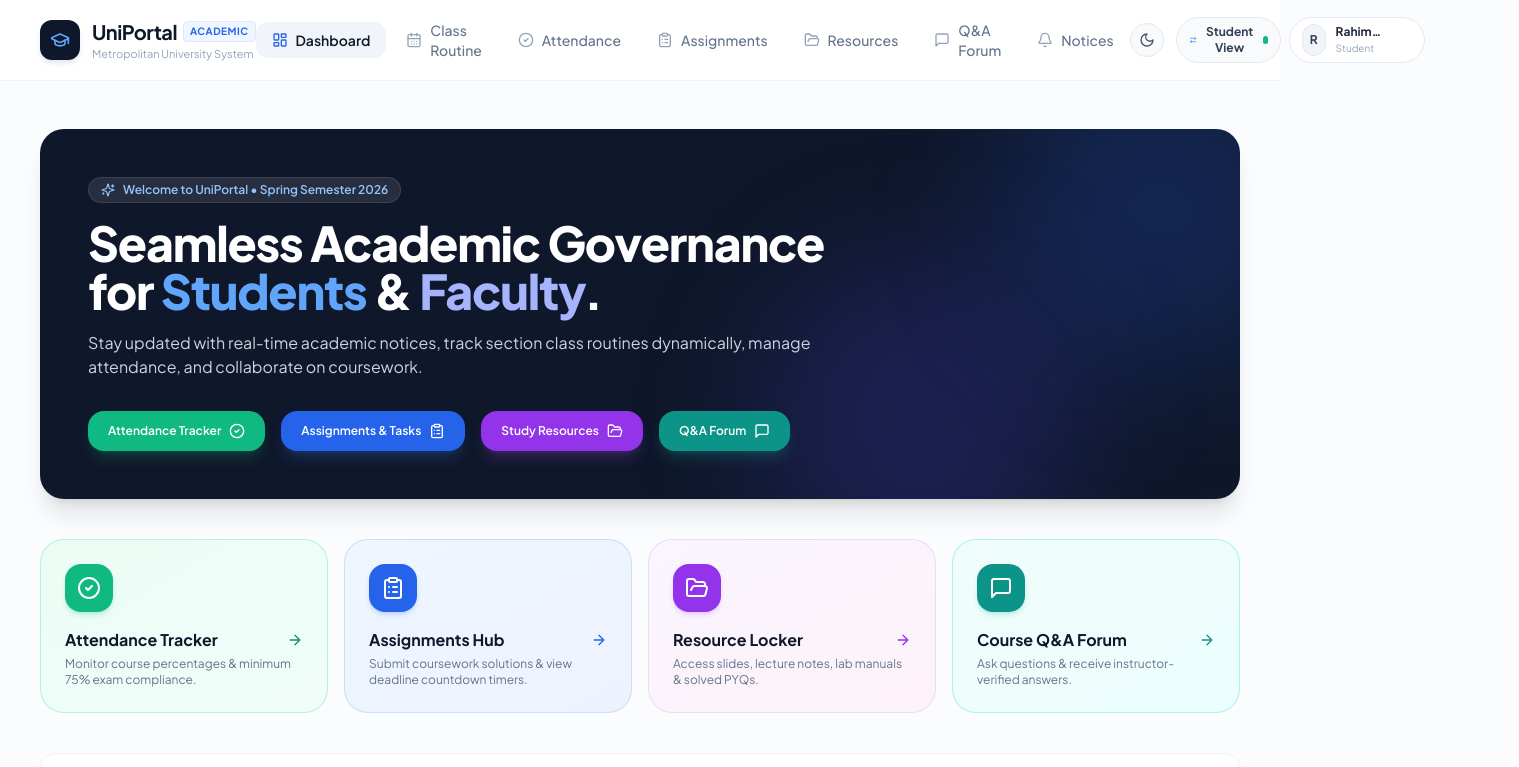
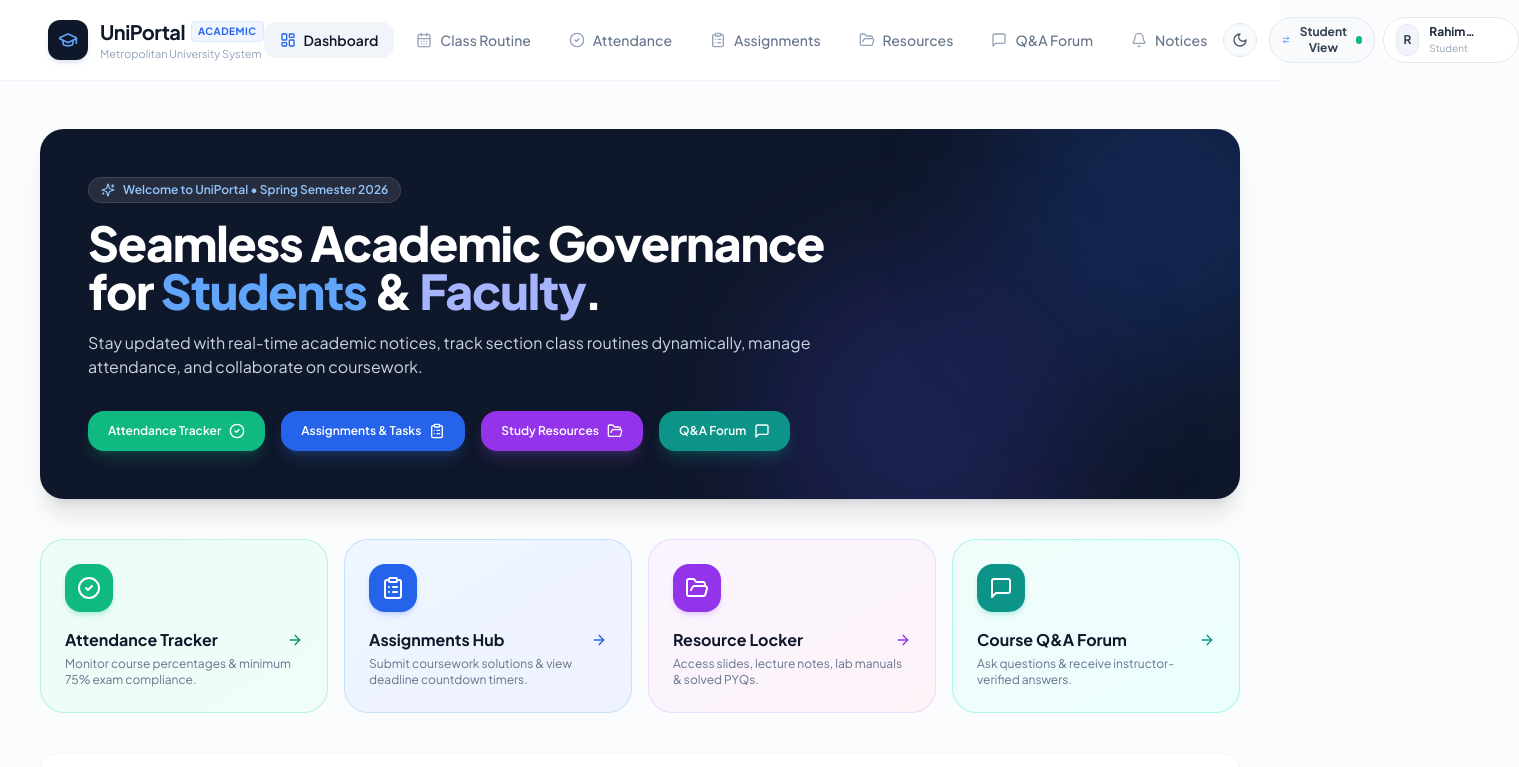
Before and after one commit to ruhul2003/UniPortal, a Next.js app in the folder frontend/: page / in a window 1280 px wide. Shown: the top 767 px of the page, 1519 px wide, since content can reach past the window. Built offline with nearby package versions, Linux system fonts and the light colour scheme; no server answers.

Commit message:
Increased navbar width

```diff
--- a/frontend/src/components/Navbar.jsx
+++ b/frontend/src/components/Navbar.jsx
@@ -88,11 +88,11 @@ export default function Navbar() {
 
   return (
     <header className="sticky top-0 z-40 bg-white/90 dark:bg-slate-900/90 backdrop-blur-md border-b border-slate-100 dark:border-slate-800 transition-colors">
-      <div className="max-w-[1536px] mx-auto px-4 sm:px-6 lg:px-8 xl:px-10">
+      <div className="w-full max-w-[1800px] mx-auto px-4 sm:px-6 lg:px-8 xl:px-12">
         <div className="flex items-center justify-between h-16 sm:h-20">
 
           {/* Logo & Brand */}
-          <Link href="/" className="flex items-center gap-3 group">
+          <Link href="/" className="flex items-center gap-3 group shrink-0">
             <div className="w-10 h-10 rounded-xl bg-slate-900 dark:bg-blue-600 flex items-center justify-center text-white shadow-md shadow-slate-200 dark:shadow-none group-hover:scale-105 transition-transform">
               <GraduationCap className="w-5 h-5 text-blue-400 dark:text-white" />
             </div>
@@ -106,7 +106,7 @@ export default function Navbar() {
           </Link>
 
           {/* Navigation Links */}
-          <nav className="hidden md:flex items-center space-x-1">
+          <nav className="hidden lg:flex items-center space-x-1 xl:space-x-1.5">
             {navLinks.map((link) => {
               const Icon = link.icon;
               const isActive = pathname === link.href;
@@ -116,7 +116,7 @@ export default function Navbar() {
                 <Link
                   key={link.href}
                   href={link.href}
-                  className={`relative px-4 py-2 rounded-xl text-sm font-medium transition-all flex items-center gap-2 ${
+                  className={`relative px-3 py-2 xl:px-4 rounded-xl text-xs xl:text-sm font-medium transition-all flex items-center gap-1.5 xl:gap-2 whitespace-nowrap ${
                     isActive
                       ? 'text-slate-900 dark:text-white font-semibold'
                       : 'text-slate-500 dark:text-slate-400 hover:text-slate-900 dark:hover:text-white hover:bg-slate-50 dark:hover:bg-slate-800/60'
```
